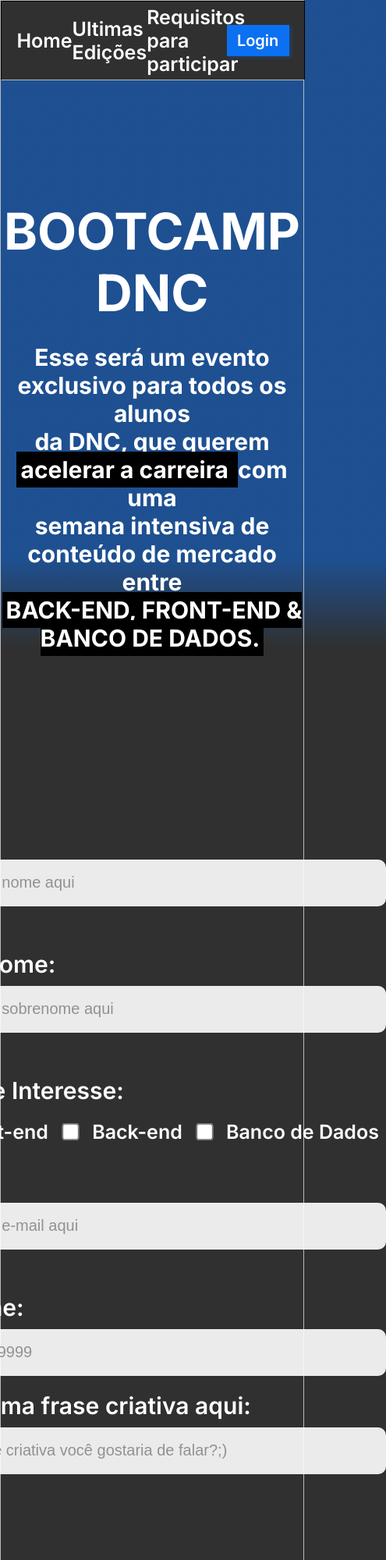
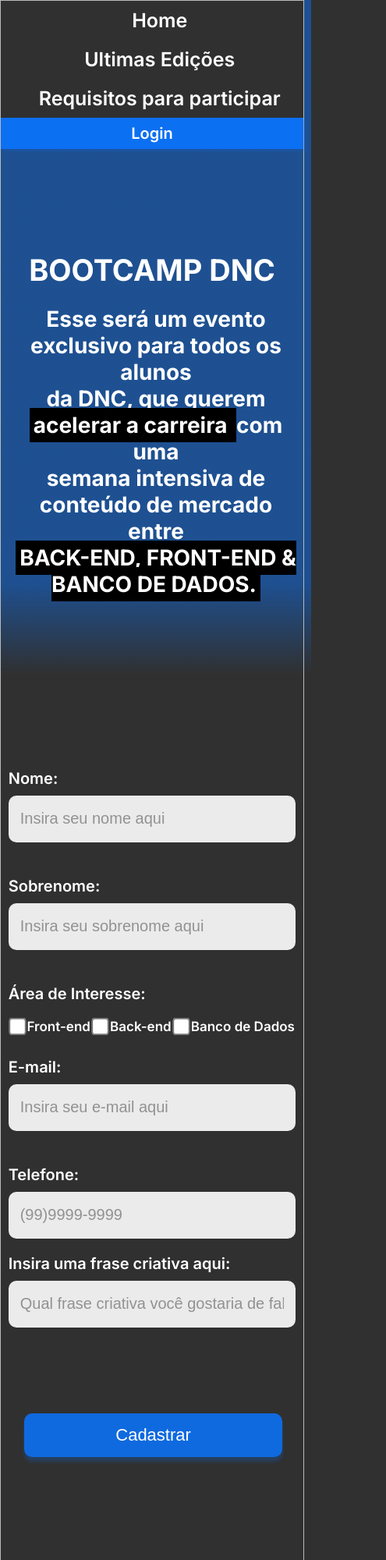
Before and after one commit to FagnerStutz/Bootcamp-DNC, a plain HTML site: page index.html in a window 390 px wide. Shown: the top 2000 px of the page at 78% size, 495 px wide, since content can reach past the window. Drawn offline with Linux system fonts and the light colour scheme.

Commit message:
Finaliando o projeto

```diff
--- a/estilo.css
+++ b/estilo.css
@@ -240,3 +240,90 @@
     footer .linha2 a:first-child{
         border-right: 3px solid #ffffff;
     }
+
+/* Media Query Mobile */
+
+@media only screen and (max-width: 600px){
+
+    /* Nav */
+
+    #principal{
+        flex-direction: column;
+        height: auto;
+        border: 0;
+    }
+
+    #menu{
+        flex-direction: column;
+        width: 100%;
+    }
+
+    #menu a{
+        display: flex;
+        align-items: center;
+        height: 50px;
+    }
+
+    #principal button{
+        width: 100%;
+        margin: 0;
+    }
+
+    /* Section */
+
+    section{
+        margin-top: 100px;
+    margin-bottom: 230px;
+    }
+
+    section h1{
+        font-size: 38px;
+    }
+
+    section h2{
+        font-size: 28px;
+        padding-right: 5px;
+        padding-left: 15px;
+    }
+
+    /* Form */
+
+    form{
+        width: 95%;
+        font-size: 20px;
+    }
+
+    .checkbox-itens label{
+        font-size: 17px;
+    }
+
+    form .input{
+        width: 95%;
+    }
+
+    /* Footer */
+
+    footer h5{
+        width: 70%;
+        height: 15px;
+    }
+
+    footer .linha1{
+        flex-direction: column;
+    }
+
+    input[type="submit"]{
+        width: 90%;
+        margin-bottom: 20px;
+        margin-left: 20px;
+        font-size: 22px;
+    }
+
+    footer .endereco{
+        width: 95%;
+    }
+
+    footer .linha2{
+        padding: 15px;
+    }
+}
```
